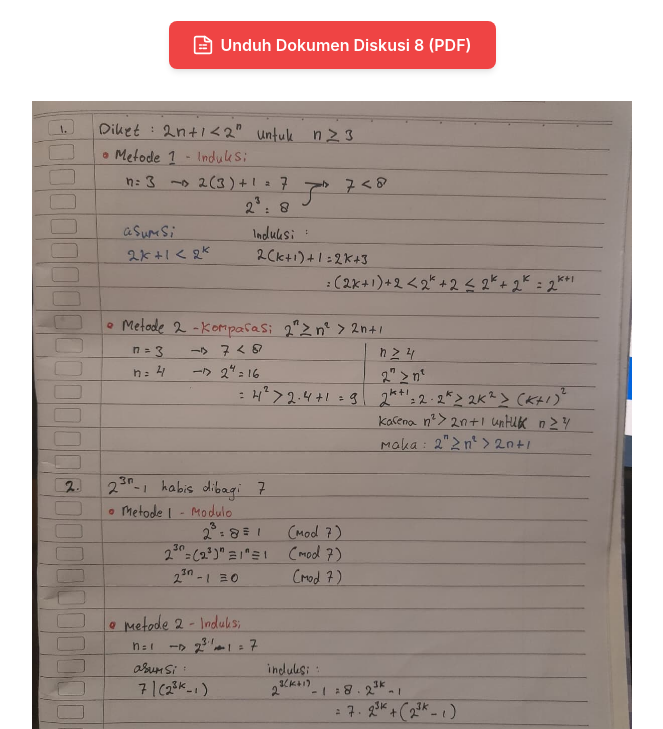
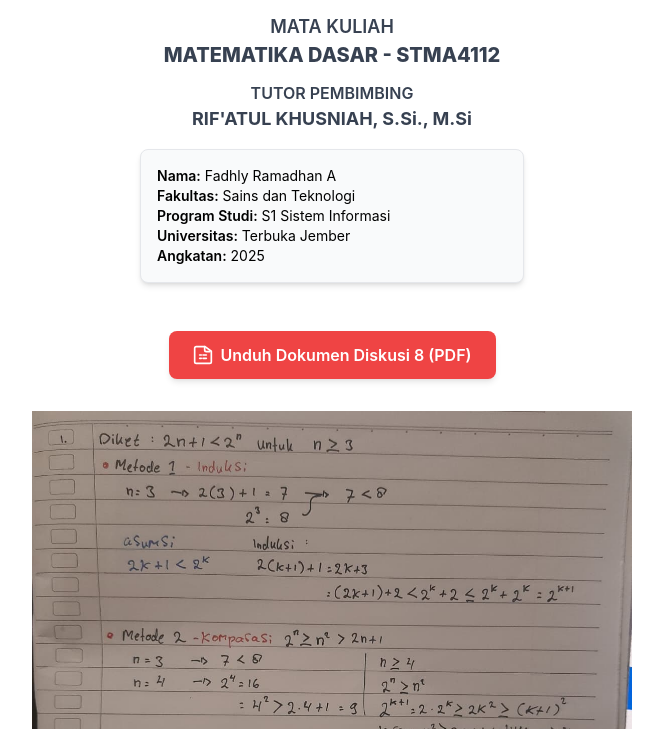
Before and after one commit to Fadkhun/Diskusi-8, a plain HTML site: page index.html in a window 1280 px wide. Shown: the part 71-800 px from the top of the page, without its empty margins (308-971 px from the left). Drawn offline with nearby package versions, Linux system fonts and the light colour scheme.

Commit message:
Update index.html

```diff
--- a/index.html
+++ b/index.html
@@ -63,6 +63,24 @@
     <header class="text-center mb-8 header-content">
         <h1 class="text-3xl font-bold text-gray-800">Diskusi 8</h1>
 
+        <!-- BLOCK INFORMASI MATA KULIAH DAN TUTOR -->
+        <div class="mt-4 mb-4 text-gray-700">
+            <p class="font-semibold text-lg">MATA KULIAH</p>
+            <p class="text-xl font-extrabold mb-3">MATEMATIKA DASAR - STMA4112</p>
+
+            <p class="font-semibold">TUTOR PEMBIMBING</p>
+            <p class="text-lg font-bold">RIF'ATUL KHUSNIAH, S.Si., M.Si</p>
+        </div>
+
+        <!-- BLOCK IDENTITAS MAHASISWA -->
+        <div class="p-4 mx-auto max-w-sm rounded-lg shadow-md bg-gray-50 border border-gray-200 text-sm text-left mb-6">
+            <p><span class="font-semibold">Nama:</span> Fadhly Ramadhan A</p>
+            <p><span class="font-semibold">Fakultas:</span> Sains dan Teknologi</p>
+            <p><span class="font-semibold">Program Studi:</span> S1 Sistem Informasi</p>
+            <p><span class="font-semibold">Universitas:</span> Terbuka Jember</p>
+            <p><span class="font-semibold">Angkatan:</span> 2025</p>
+        </div>
+
         <!-- Tautan Dokumen PDF yang dapat diunduh -->
         <a href="Diskusi 8.pdf" download="Diskusi 8.pdf" class="pdf-link">
             <!-- Ikon PDF menggunakan SVG inline dari Lucide -->
@@ -116,7 +134,7 @@
         });
     </script>
 
-    <!-- FOOTER DIHAPUS ISINYA -->
+    <!-- FOOTER KOSONG -->
     <footer class="text-center mt-10 p-4 text-gray-500 text-sm border-t bg-white">
     </footer>
 
```
